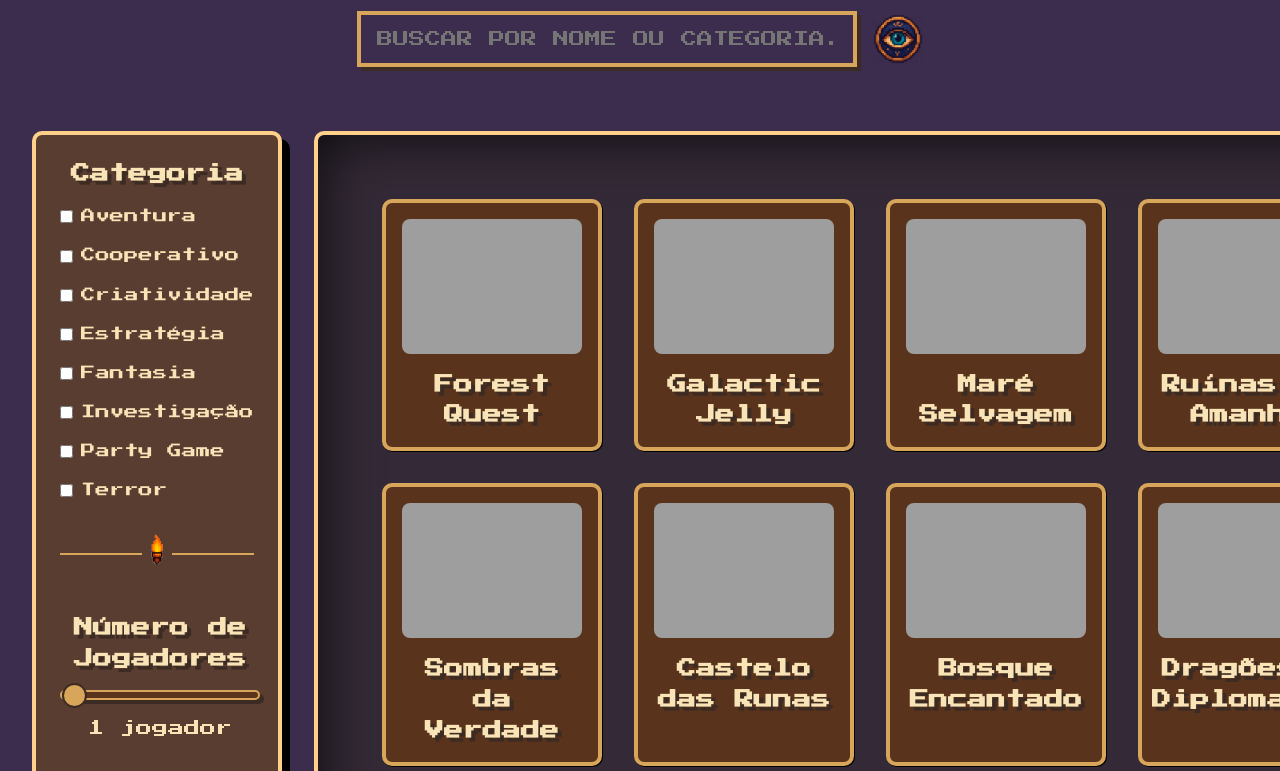
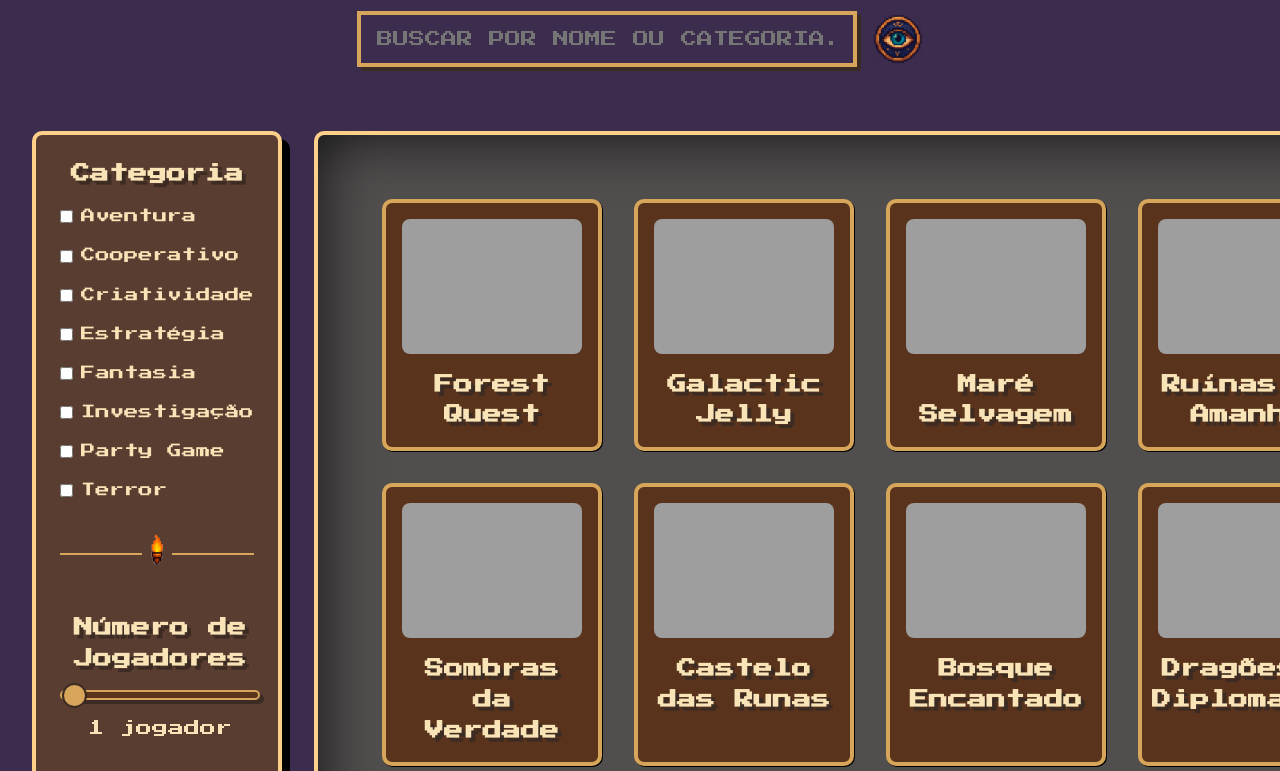
Before and after one commit to fabioperettig/Guilda-do-Dado, a plain HTML site: page index.html in a window 1280 px wide. Shown: the part 980-1751 px from the top of the page. Drawn offline with Linux system fonts and the light colour scheme; the site is published under a folder, as on GitHub Pages, so addresses that start at the root find nothing.

Commit message:
Update sections block texture.css

```diff
--- a/assets/css/sections.css
+++ b/assets/css/sections.css
@@ -102,7 +102,7 @@ nav ul li a:hover {
     flex-wrap: wrap;
     gap: 2rem;
     justify-content: center;
-    background-image: url('/assets/img/pattern-block.png');
+    background-image: url('../img/pattern-block.png');
     background-repeat: repeat;
     background-size: 500px;
 
```
